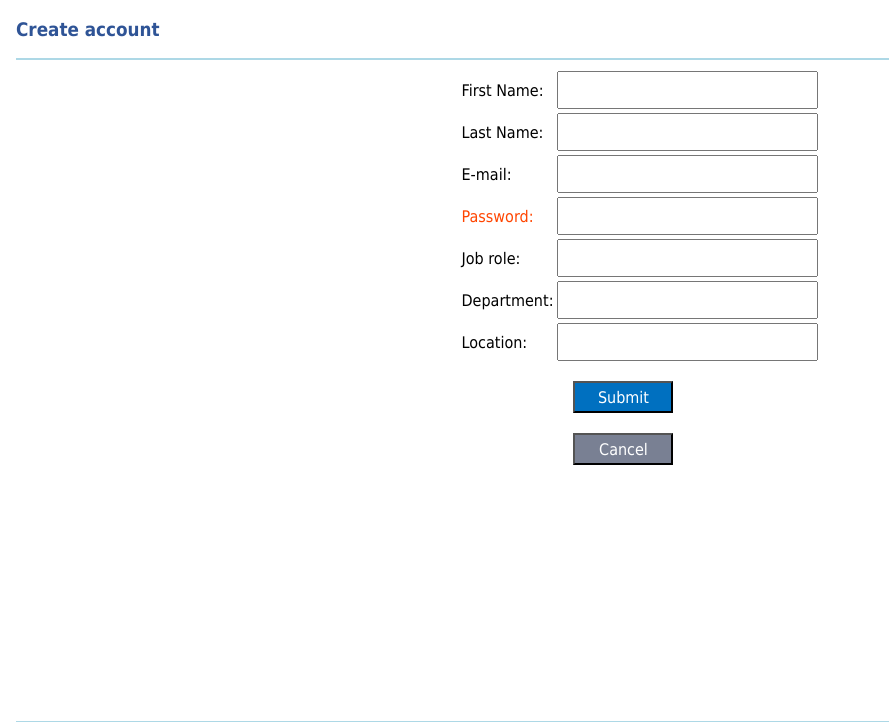
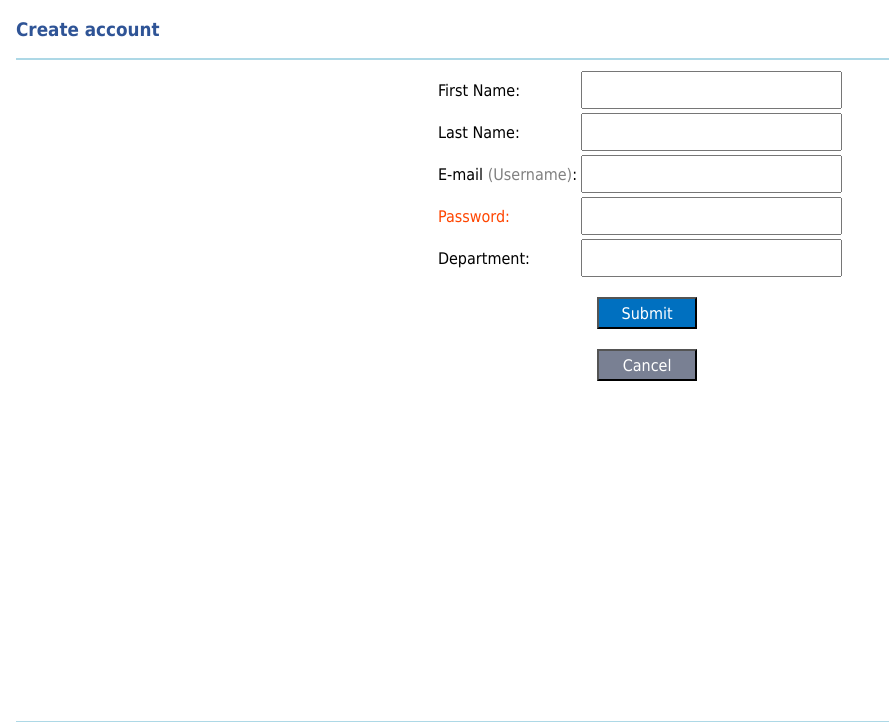
Before and after one commit to Michal-Sitarz/DunUni-Web-IT_Helpdesk_System-FullStack, a PHP site: page /php/login-create-account.php in a window 1280 px wide. Shown: the part 48-770 px from the top of the page, without its empty margins (0-889 px from the left). Run offline with PHP 8.4, Linux system fonts and the light colour scheme.

Commit message:
create new user account: full functionality

```diff
--- a/css/main.css
+++ b/css/main.css
@@ -192,6 +192,10 @@ h3 {
     color: orangered;
 }
 
+.faded-out{
+    color: grey;
+}
+
 .btn{
     color: white;
     background-color: #798093; /*grey*/
--- a/js/login.js
+++ b/js/login.js
@@ -15,6 +15,10 @@ inputUsername.addEventListener("focus", enterInput_Username);
 inputPassword.addEventListener("focus", enterInput_Password);
 inputUsername.addEventListener("focusout", checkInput_Username);
 inputPassword.addEventListener("focusout", checkInput_Password);
+
+if(window.location.hash=="#successful"){
+    alert("User account has been created successfully.\nYou can now use your credentials to login.");
+}
 
 function checkForEnterKey(e) {
     if (e.key === 'Enter') {
--- a/js/new-add.js
+++ b/js/new-add.js
@@ -5,7 +5,6 @@ var allInputFields = document.getElementsByClassName("input-add-new");
 
 // EVENT listeners
 if(addNewUser_CreateAccountItself != null){
-    addNewUser_CreateAccountItself.addEventListener("click",submitNewUser);
     document.getElementById("btn-create-account-cancel").addEventListener("click",loadpage_Login);
 }
 
@@ -75,6 +74,8 @@ function submitNewDevice(){
 
 function submitNewUser(){
     if(validateInputFields()){
+        return true;
+        /*
         alert("New User: "
                 +document.getElementById("add-new-user-first-name").value
                 +" "
@@ -86,9 +87,11 @@ function submitNewUser(){
             alert("You can now login using your new account's details.");
             window.location = "login.php";
         }
+        */
     }
     else{
         alert("Please fill in all the fields (all fields are mandatory!).");
+        return false;
     }
 }
 
@@ -125,5 +128,5 @@ function deleteUserAccount(){
 }
 
 function resetUserPassword(){
-    alert("User's Password has been reset to default:\n\nPassword-01\n\nUser should change it during first sign in.");
+    alert("User's Password has been reset to default:\n\nPassword-01\n\nUser should change it during next sign in.");
 }
--- a/php/login-create-account.php
+++ b/php/login-create-account.php
@@ -1,9 +1,9 @@
 <?php
 include 'common/header.php';
 ?>
+</div>
+</header>
 
-</header>
-</div>
 
 <div id="main-wrapper">
 
@@ -11,35 +11,27 @@
 
         <h3>Create account</h3>
         <hr>
-
+        <form action="login-create-account-verify.php" method="POST" onsubmit="return submitNewUser();">
             <table>
                 <tr>
                     <td>First Name:</td>
-                <td><input id="add-new-user-first-name" class="input-add-new"></td>
+                    <td><input id="add-new-user-first-name" class="input-add-new" type="text" name="firstName"></td>
                 </tr>
                 <tr>
                     <td>Last Name:</td>
-                <td><input id="add-new-user-last-name" class="input-add-new"></td>
+                    <td><input id="add-new-user-last-name" class="input-add-new" type="text" name="lastName"></td>
                 </tr>
                 <tr>
-                <td>E-mail:</td>
-                <td><input id="add-new-user-email" class="input-add-new"></td>
+                    <td>E-mail <span class="faded-out">(Username)</span>:</td>
+                    <td><input id="add-new-user-email" class="input-add-new" type="text" name="username"></td>
                 </tr>
                 <tr>
                     <td class="highlight">Password:</td>
-                <td><input type="password" id="add-new-user-password"  class="input-add-new"></td>
-            </tr>
-            <tr>
-                <td>Job role:</td>
-                <td><input id="add-new-user-job-role" class="input-add-new"></td>
+                    <td><input id="add-new-user-password" class="input-add-new" type="password" name="password"></td>
                 </tr>
                 <tr>
                     <td>Department:</td>
-                <td><input id="add-new-user-department" class="input-add-new"></td>
-            </tr>
-            <tr>
-                <td>Location:</td>
-                <td><input id="add-new-user-location" class="input-add-new"></td>
+                    <td><input id="add-new-user-department" class="input-add-new" type="text" name="department"></td>
                 </tr>
                 <tr>
                     <td></td>
@@ -50,7 +42,7 @@
                     <td><button id="btn-create-account-cancel" class="btn">Cancel</button></td>
                 </tr>
             </table>
-
+        </form>
     </div>
 </div>
 
```
Also changed, not shown: php/login-create-account-failed.php (added, +11 -0 lines), php/login-create-account-verify.php (added, +47 -0 lines), php/login-failed.php (+9 -3 lines), php/login-verification.php (+2 -5 lines). Lines whose indentation alone changed are shown as unchanged.
